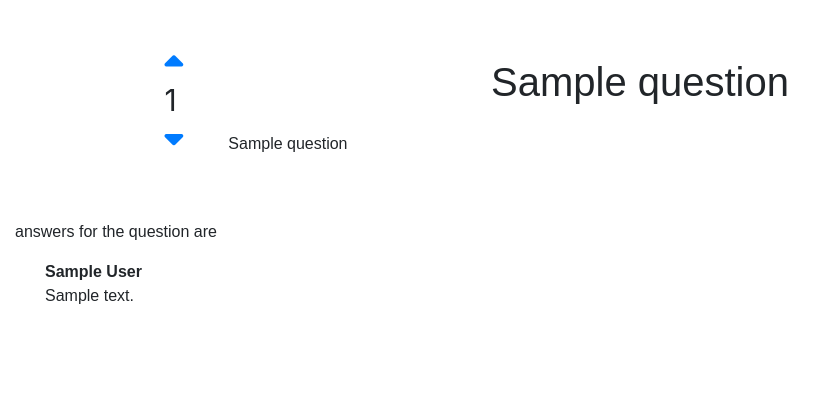
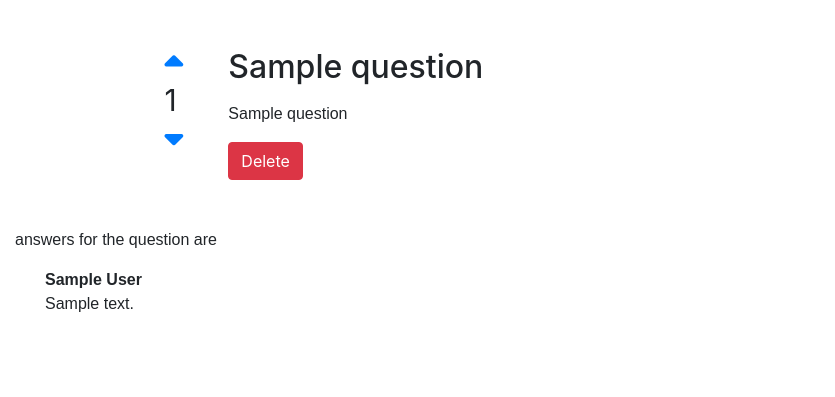
Before and after one commit to ravinduf/Forum, a Django app: page /question/1 in a window 1280 px wide. Shown: the part 176-573 px from the top of the page, without its empty margins (0-835 px from the left). Run offline with Django 3.2, Linux system fonts and the light colour scheme; a user stored in the database is signed in; tables that the repository leaves empty hold one stand-in row (values such as "Sample post"); some libraries are stand-ins or nearby versions; some web fonts are replaced.

Commit message:
added questionDelete function

```diff
--- a/forum/static/css/forum.css
+++ b/forum/static/css/forum.css
@@ -5,7 +5,7 @@
     box-sizing: border-box;
 }
 
-h1,h2{
+h1{
     text-align: center;
     font-family: 'Gotu', sans-serif;
 }
--- a/forum/templates/forum/question_page.html
+++ b/forum/templates/forum/question_page.html
@@ -32,8 +32,12 @@
             </div>
         </div>
         <div class = "col-8">
-            <h2 class="question_title_h2">{{question}}</h2>
+            <h2 class="question_title">{{question}}</h2>
             <p class="question">{{question.question|linebreaks}}</p>
+            {% if user.is_authenticated and question.author == request.user %}
+                <a href="{% url 'questionDelete' pk=question.pk %}"><button class='btn btn-Danger'>Delete</button></a>
+            {% endif %}
+
         </div>
     </div>
     <br><br>
@@ -59,6 +63,7 @@
 <div class = "container">
     <form method = "POST" >{% csrf_token %}
         {{ form.answer|as_crispy_field }}
+
         <button class = "btn btn-primary" type = "submit">Submit</button>
     </form>
 </div>
--- a/forum/urls.py
+++ b/forum/urls.py
@@ -8,4 +8,5 @@ urlpatterns = [
     path('addVote/<int:pk>', views.addVote, name = "addVote"),
     path('subVote/<int:pk>', views.subVote, name = "subVote"),
     path('addQuestion', views.addQuestion, name = "addQuestion"),
+    path('questionDelete/<int:pk>', views.questionDelete, name = "questionDelete")
 ]
--- a/forum/views.py
+++ b/forum/views.py
@@ -111,3 +111,8 @@ def addQuestion(request):
     else:
         form = questionForm()
         return render(request, 'forum/add_question.html',{'form' : form})
+
+def questionDelete(request, pk):
+    question = get_object_or_404(Question, pk=pk)
+    question.delete()
+    return redirect('/')
--- a/register/templates/register/register.html
+++ b/register/templates/register/register.html
@@ -1,7 +1,7 @@
 {% extends 'forum/base.html' %}
 {% load crispy_forms_tags %}
 {% block content %}
-<h2>Create an Account</h2>
+<h1>Create an Account</h1>
 
 <div class="register_div">
     <form method="POST">{% csrf_token %}
```
